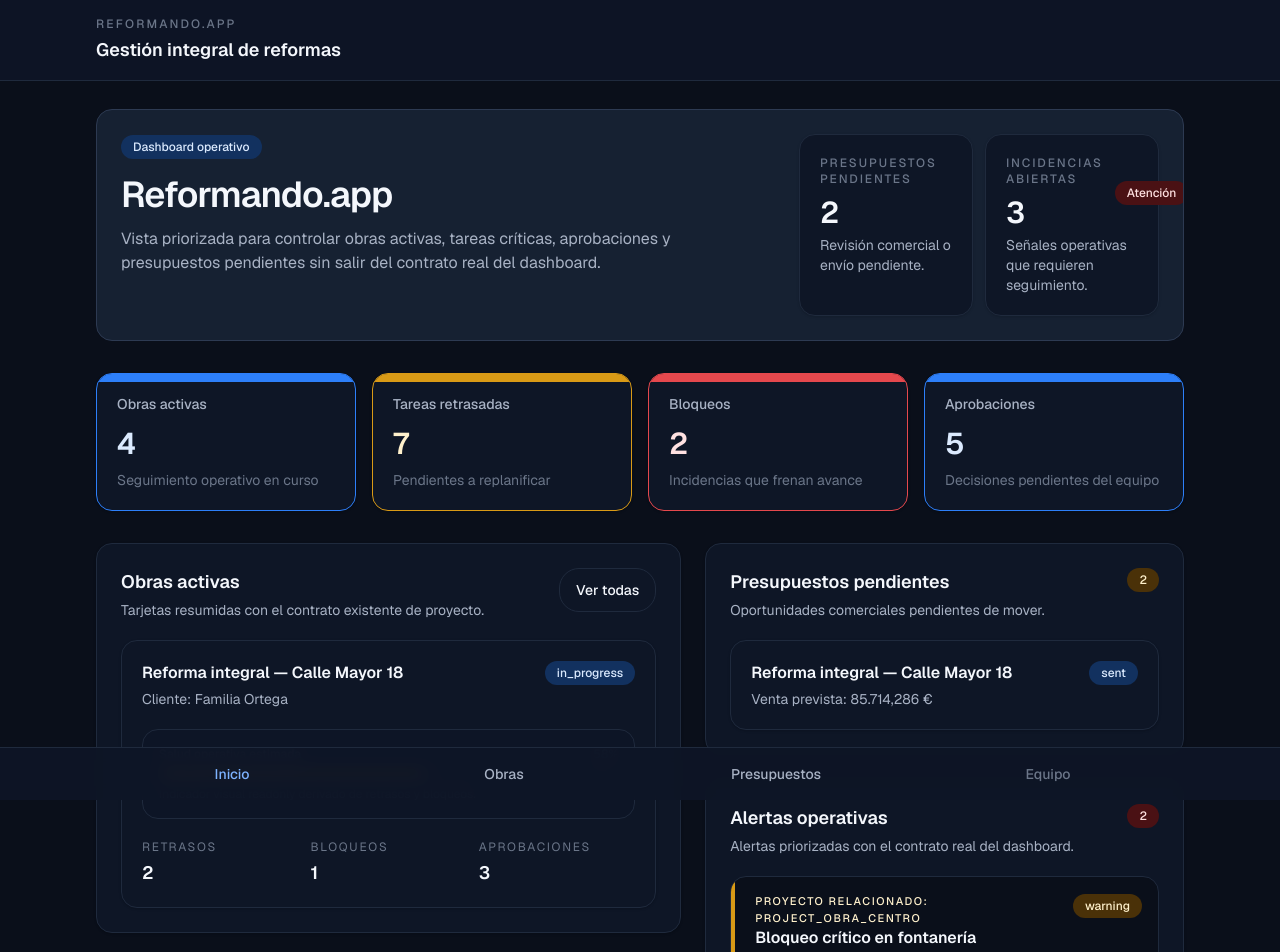
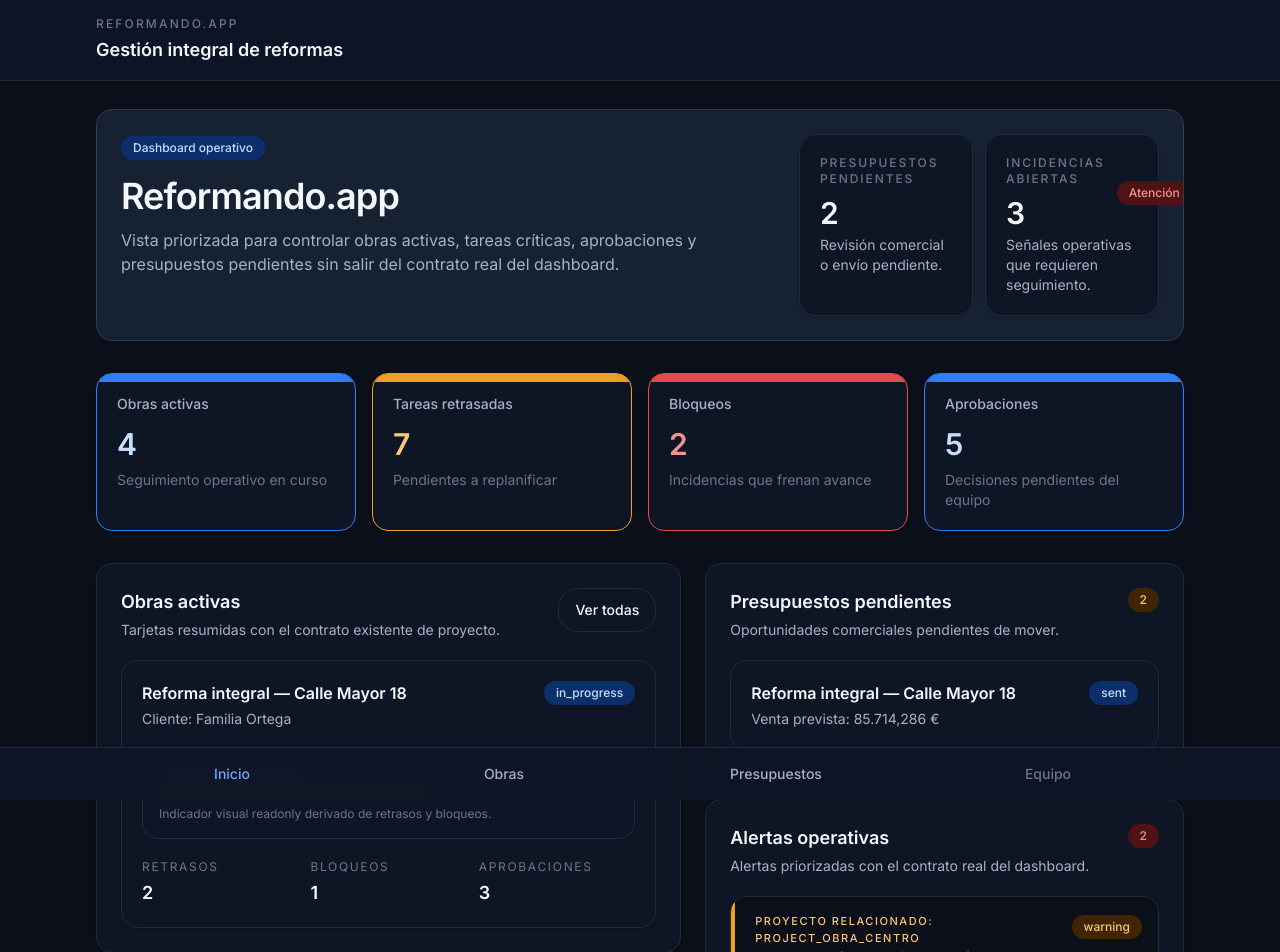
Before and after one commit to ReformandoPro/reforapp, a Next.js app: page / in a window 1280 px wide. Shown: the top 952 px of the page. Built offline with nearby package versions, Linux system fonts and the light colour scheme.

Commit message:
feat(ui): implement semantic design foundation

```diff
--- a/src/app/globals.css
+++ b/src/app/globals.css
@@ -21,22 +21,22 @@
   --border-default: #2d3a52;
   --border-strong: #43516a;
 
-  --primary-100: #dbeafe;
-  --primary-300: #7db3ff;
+  --primary-100: #c7defd;
+  --primary-300: #6fa8f6;
   --primary-500: #2d7ff9;
-  --primary-900: #12315f;
+  --primary-900: #0c2f6b;
 
-  --success-100: #d8f3e9;
+  --success-100: #9fe1cb;
   --success-500: #1d9e75;
-  --success-900: #0f3d31;
+  --success-900: #04342c;
 
-  --warning-100: #fff1cc;
-  --warning-500: #d99a16;
-  --warning-900: #4a3108;
+  --warning-100: #fac775;
+  --warning-500: #ef9f27;
+  --warning-900: #412402;
 
-  --danger-100: #ffe1e1;
-  --danger-500: #e5484d;
-  --danger-900: #4a1114;
+  --danger-100: #f09595;
+  --danger-500: #e24b4a;
+  --danger-900: #501313;
 
   /* Used by focus-visible:ring-[var(--primary-300)] today; kept as a separate token for future use. */
   --focus-ring: #7db3ff;
@@ -61,7 +61,7 @@
 
   /* ZIP token names */
   --ring-focus: var(--focus-ring);
-  --shadow-fab: 0 16px 32px rgba(0, 0, 0, 0.35);
+  --shadow-fab: 0 8px 24px rgba(45, 127, 249, 0.35);
 
   /* Placeholder guild color family (can be re-aligned once ZIP is integrated) */
   --guild: var(--primary-500);
@@ -71,6 +71,62 @@
   --radius-md: 0.75rem;
   --radius-lg: 1rem;
   --radius-xl: 1.25rem;
+
+  /* ---------------------------------------------------------------------
+   * Missing modern-source tokens (added to complete the system)
+   * --------------------------------------------------------------------- */
+
+  --primary-50: #e8f1fe;
+  --primary-600: #1e66d6;
+  --primary-700: #1850ab;
+
+  --success-300: #5dcaa5;
+  --success-700: #0f6e56;
+
+  --warning-700: #854f0b;
+
+  --danger-700: #a32d2d;
+
+  /* System dashed border shorthand (do not use in border-[...]; use as `border: var(...)` if needed) */
+  --border-dashed: 1px dashed rgba(255, 255, 255, 0.18);
+
+  --radius-full: 9999px;
+
+  --space-1: 4px;
+  --space-2: 8px;
+  --space-3: 12px;
+  --space-4: 16px;
+  --space-5: 20px;
+  --space-6: 24px;
+  --space-8: 32px;
+
+  --shadow-sheet: 0 -8px 32px rgba(0, 0, 0, 0.45);
+
+  --font-ui: "Inter", system-ui, -apple-system, "Segoe UI", Roboto, sans-serif;
+  --font-num: "Space Grotesk", "Inter", system-ui, sans-serif;
+
+  --fs-display: 34px;
+  --lh-display: 40px;
+  --fs-h1: 28px;
+  --lh-h1: 34px;
+  --fs-h2: 22px;
+  --lh-h2: 28px;
+  --fs-h3: 18px;
+  --lh-h3: 24px;
+  --fs-body: 16px;
+  --lh-body: 24px;
+  --fs-label: 14px;
+  --lh-label: 20px;
+  --fs-caption: 13px;
+  --lh-caption: 18px;
+  --fs-overline: 12px;
+  --lh-overline: 16px;
+
+  --fw-regular: 400;
+  --fw-medium: 500;
+  --fw-semibold: 600;
+  --fw-bold: 700;
+
 
   /* ---------------------------------------------------------------------
    * Modern design system token aliases (docs/design/modern-source)
@@ -141,11 +197,11 @@
 @theme inline {
   --color-background: var(--background);
   --color-foreground: var(--foreground);
-  --font-sans: var(--font-geist-sans);
-  --font-mono: var(--font-geist-mono);
+  --font-sans: var(--font-inter);
+  --font-mono: var(--font-space-grotesk);
 
   /* Numeric font alias requested by the ZIP (defaults to mono for now). */
-  --font-num: var(--font-geist-mono);
+  --font-num: var(--font-space-grotesk);
 
   /* Modern design system (DS) color hooks (additive; not used by UI yet). */
   --color-ds-bg-base: var(--ds-bg-base);
@@ -171,5 +227,5 @@
 body {
   background: var(--background);
   color: var(--foreground);
-  font-family: var(--font-geist-sans), ui-sans-serif, system-ui, -apple-system, "Segoe UI", sans-serif;
+  font-family: var(--font-inter), ui-sans-serif, system-ui, -apple-system, "Segoe UI", sans-serif;
 }
--- a/src/app/layout.tsx
+++ b/src/app/layout.tsx
@@ -1,16 +1,18 @@
 import type { Metadata } from "next";
-import { Geist, Geist_Mono } from "next/font/google";
+import { Inter, Space_Grotesk } from "next/font/google";
 import { AppShell } from "@/components/layout";
 import "./globals.css";
 
-const geistSans = Geist({
-  variable: "--font-geist-sans",
+const inter = Inter({
   subsets: ["latin"],
+  variable: "--font-inter",
+  display: "swap",
 });
 
-const geistMono = Geist_Mono({
-  variable: "--font-geist-mono",
+const spaceGrotesk = Space_Grotesk({
   subsets: ["latin"],
+  variable: "--font-space-grotesk",
+  display: "swap",
 });
 
 export const metadata: Metadata = {
@@ -25,8 +27,8 @@ export default function RootLayout({
 }>) {
   return (
     <html
-      lang="en"
-      className={`${geistSans.variable} ${geistMono.variable} h-full antialiased`}
+      lang="es"
+      className={`dark ${inter.variable} ${spaceGrotesk.variable} h-full antialiased`}
     >
       <body className="min-h-full flex flex-col">
         <AppShell>{children}</AppShell>
--- /dev/null
+++ b/tailwind.config.js
@@ -0,0 +1,129 @@
+/** @type {import('tailwindcss').Config} */
+module.exports = {
+  darkMode: "class",
+  content: [
+    "./src/**/*.{js,ts,jsx,tsx}",
+    "./app/**/*.{js,ts,jsx,tsx}",
+  ],
+  theme: {
+    colors: {
+      transparent: "transparent",
+      current: "currentColor",
+      white: "#FFFFFF",
+      black: "#000000",
+
+      bg: {
+        base: "#0A0F1A",
+        surface: "#0E1626",
+        raised: "#162132",
+        overlay: "#1C2940",
+      },
+
+      content: {
+        primary: "#F4F7FC",
+        secondary: "#A8B2C4",
+        tertiary: "#6B7689",
+        disabled: "#4A5366",
+      },
+
+      primary: {
+        50: "#E8F1FE",
+        100: "#C7DEFD",
+        300: "#6FA8F6",
+        500: "#2D7FF9",
+        600: "#1E66D6",
+        700: "#1850AB",
+        900: "#0C2F6B",
+        DEFAULT: "#2D7FF9",
+      },
+
+      success: {
+        100: "#9FE1CB",
+        300: "#5DCAA5",
+        500: "#1D9E75",
+        700: "#0F6E56",
+        900: "#04342C",
+        DEFAULT: "#1D9E75",
+      },
+
+      warning: {
+        100: "#FAC775",
+        500: "#EF9F27",
+        700: "#854F0B",
+        900: "#412402",
+        DEFAULT: "#EF9F27",
+      },
+
+      danger: {
+        100: "#F09595",
+        500: "#E24B4A",
+        700: "#A32D2D",
+        900: "#501313",
+        DEFAULT: "#E24B4A",
+      },
+
+      guild: {
+        bg: "rgba(136,135,128,0.18)",
+        text: "#C9CDD6",
+        border: "rgba(136,135,128,0.28)",
+      },
+    },
+
+    borderRadius: {
+      none: "0",
+      sm: "8px",
+      md: "12px",
+      lg: "16px",
+      xl: "20px",
+      full: "9999px",
+    },
+
+    extend: {
+      fontFamily: {
+        sans: [
+          "var(--font-inter)",
+          "system-ui",
+          "-apple-system",
+          "Segoe UI",
+          "Roboto",
+          "sans-serif",
+        ],
+        num: [
+          "var(--font-space-grotesk)",
+          "var(--font-inter)",
+          "system-ui",
+          "sans-serif",
+        ],
+      },
+
+      fontSize: {
+        display: ["34px", { lineHeight: "40px", fontWeight: "700" }],
+        h1: ["28px", { lineHeight: "34px", fontWeight: "700" }],
+        h2: ["22px", { lineHeight: "28px", fontWeight: "700" }],
+        h3: ["18px", { lineHeight: "24px", fontWeight: "600" }],
+        body: ["16px", { lineHeight: "24px", fontWeight: "400" }],
+        label: ["14px", { lineHeight: "20px", fontWeight: "500" }],
+        caption: ["13px", { lineHeight: "18px", fontWeight: "400" }],
+        overline: ["12px", { lineHeight: "16px", fontWeight: "600", letterSpacing: "0.06em" }],
+        "num-md": ["18px", { lineHeight: "24px", fontWeight: "600" }],
+      },
+
+      boxShadow: {
+        fab: "0 8px 24px rgba(45,127,249,0.35)",
+        sheet: "0 -8px 32px rgba(0,0,0,0.45)",
+        focus: "0 0 0 3px rgba(45,127,249,0.45)",
+      },
+
+      borderColor: {
+        subtle: "rgba(255,255,255,0.06)",
+        DEFAULT: "rgba(255,255,255,0.10)",
+        strong: "rgba(255,255,255,0.16)",
+      },
+
+      ringColor: {
+        focus: "rgba(45,127,249,0.45)",
+      },
+    },
+  },
+  plugins: [],
+};
```
Also changed, not shown: 1 other file (tests, documents, lock files or other folders).
